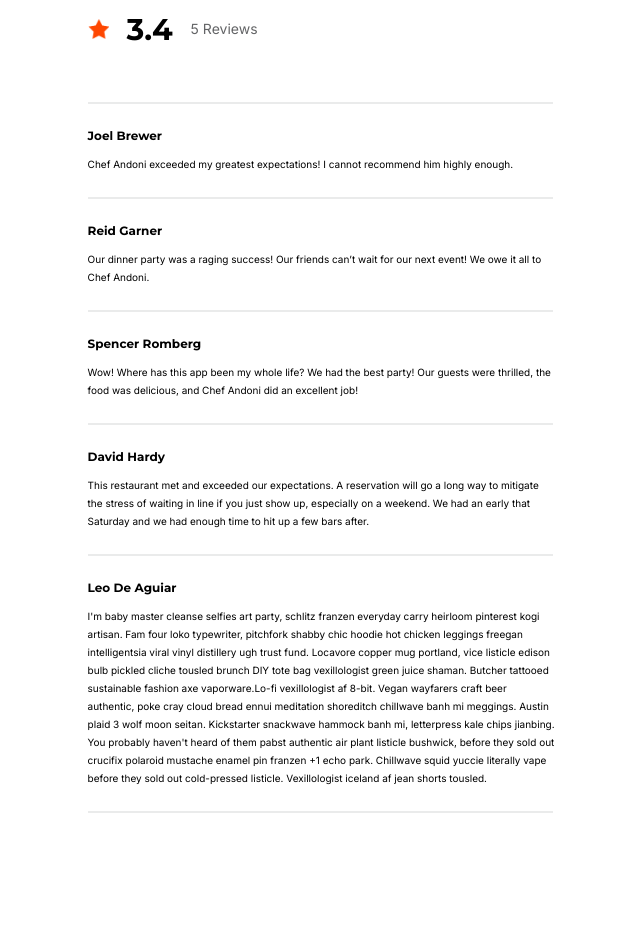
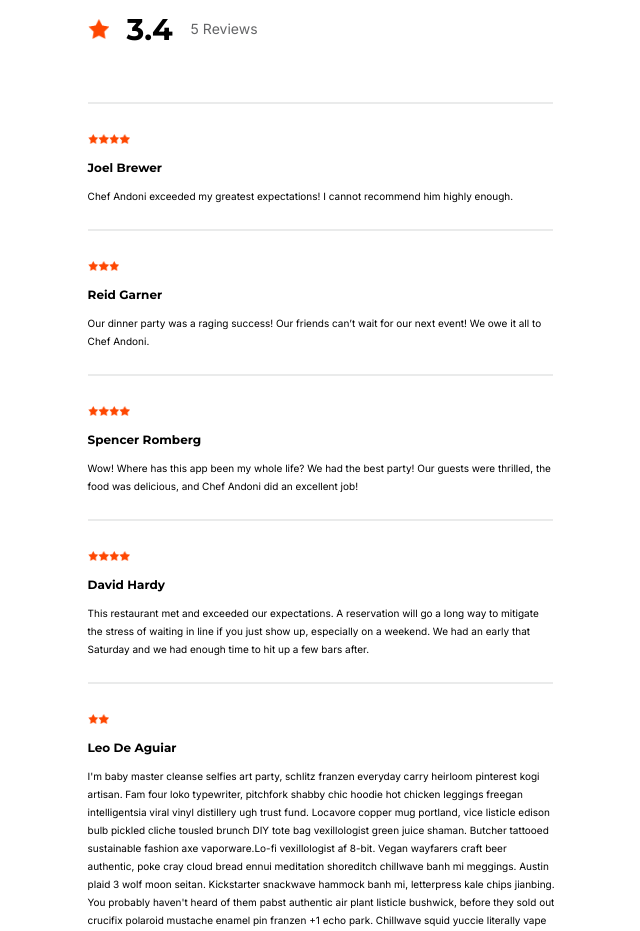
Before and after one commit to VPAbraham/intueat, a React (Create React App) app: page / in a window 1280 px wide. Shown: the part 1520-2451 px from the top of the page, without its empty margins (162-802 px from the left). Before the commit the page ends 2357 px from the top, so only its background shows below. Built offline with nearby package versions, Linux system fonts and the light colour scheme.

Commit message:
Make final style changes to review star icons

```diff
--- a/src/components/Reviews/Reviews.js
+++ b/src/components/Reviews/Reviews.js
@@ -14,7 +14,7 @@ const Reviews = (props) => {
     for (let i = 0; i < num ; i++) {
       stars.push(<img className='star-rating' src={star} alt='star'/>)
     }
-    return stars
+    return stars.map(star => star)
 
   }
 
@@ -32,7 +32,7 @@ const Reviews = (props) => {
       <section>
         {reviews.map(review =>
         <div className='review-container'>
-          {starCount}
+          {starCount(review.rating)}
           <h3>{review.name}</h3>
           <p>{review.review}</p>
           {lineDivider}
--- a/src/components/Reviews/Reviews.scss
+++ b/src/components/Reviews/Reviews.scss
@@ -21,6 +21,11 @@
         color: $dark-grey;
         font-size: 14px;
       }
+
+
     }
   }
+  .star-rating {
+    height: 10px;
+  }
 }
```
